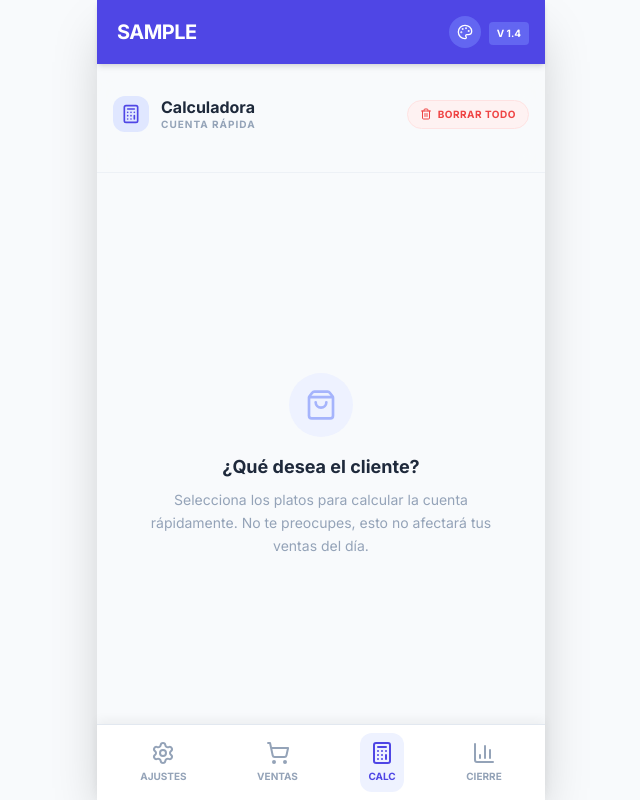
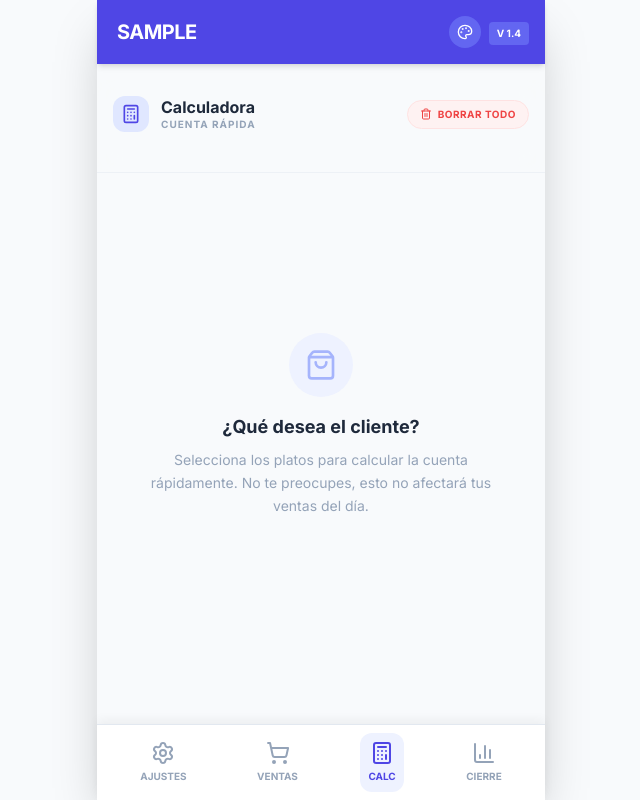
Before and after one commit to Teos-99-G/La-Ultima-Comanda-1.4, a React (Vite) app in the folder la-comanda-final/: page / in a window 1280 px wide. Both pictures are taken after typing "Sample", "Sample" into the empty fields and a click on the button "CALC". Shown: the whole page, without its empty margins (319-959 px from the left). Built offline with nearby package versions, Linux system fonts and the light colour scheme.

Commit message:
Update CalculatorView.tsx

```diff
--- a/la-comanda-final/components/CalculatorView.tsx
+++ b/la-comanda-final/components/CalculatorView.tsx
@@ -300,7 +300,7 @@ const CalculatorView: React.FC<CalculatorViewProps> = ({ menus, dishes, themeCol
 
       {/* Empty State - Friendly */}
       {filteredDishes.length === 0 && (
-       <div className="text-center py-16 px-6">
+       <div className="text-center py-6 px-6">
             <div className={`w-16 h-16 bg-${themeColor}-50 text-${themeColor}-300 rounded-full flex items-center justify-center mx-auto mb-4`}>
             <ShoppingBag className={`w-8 h-8 text-${themeColor}-300`} />
           </div>
```
